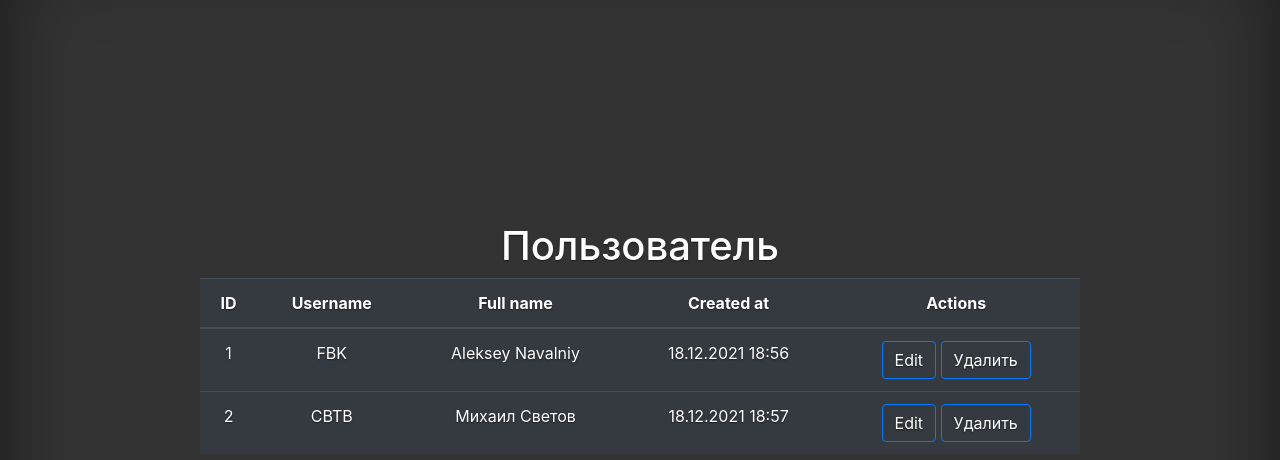
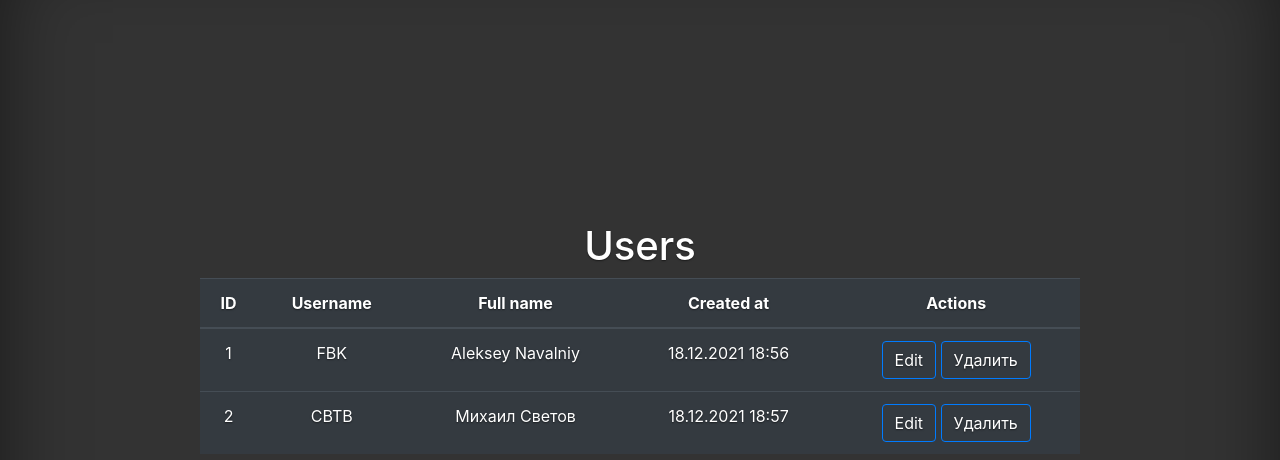
Before and after one commit to DOBRO-228/python-project-lvl4, a Django app: page /users/ in a window 1280 px wide. Shown: the part 52-512 px from the top of the page. Run offline with Django 3.2, Linux system fonts and the light colour scheme; data comes from the database, SQL or seed files in the repository; parts of the project's set-up code (start-up, migrations or seed data) failed here and were passed over; some libraries are stand-ins or nearby versions.

Commit message:
refactor tranlsation

```diff
--- a/users/templates/users/list.html
+++ b/users/templates/users/list.html
@@ -2,7 +2,7 @@
 {% load i18n %}
 
 
-{% block title %}{% translate 'User' %}{% endblock %}
+{% block title %}{% translate 'Users' %}{% endblock %}
 
 {% block table %}
 <thead>
```
Also changed, not shown: locale/ru/LC_MESSAGES/django.po.
